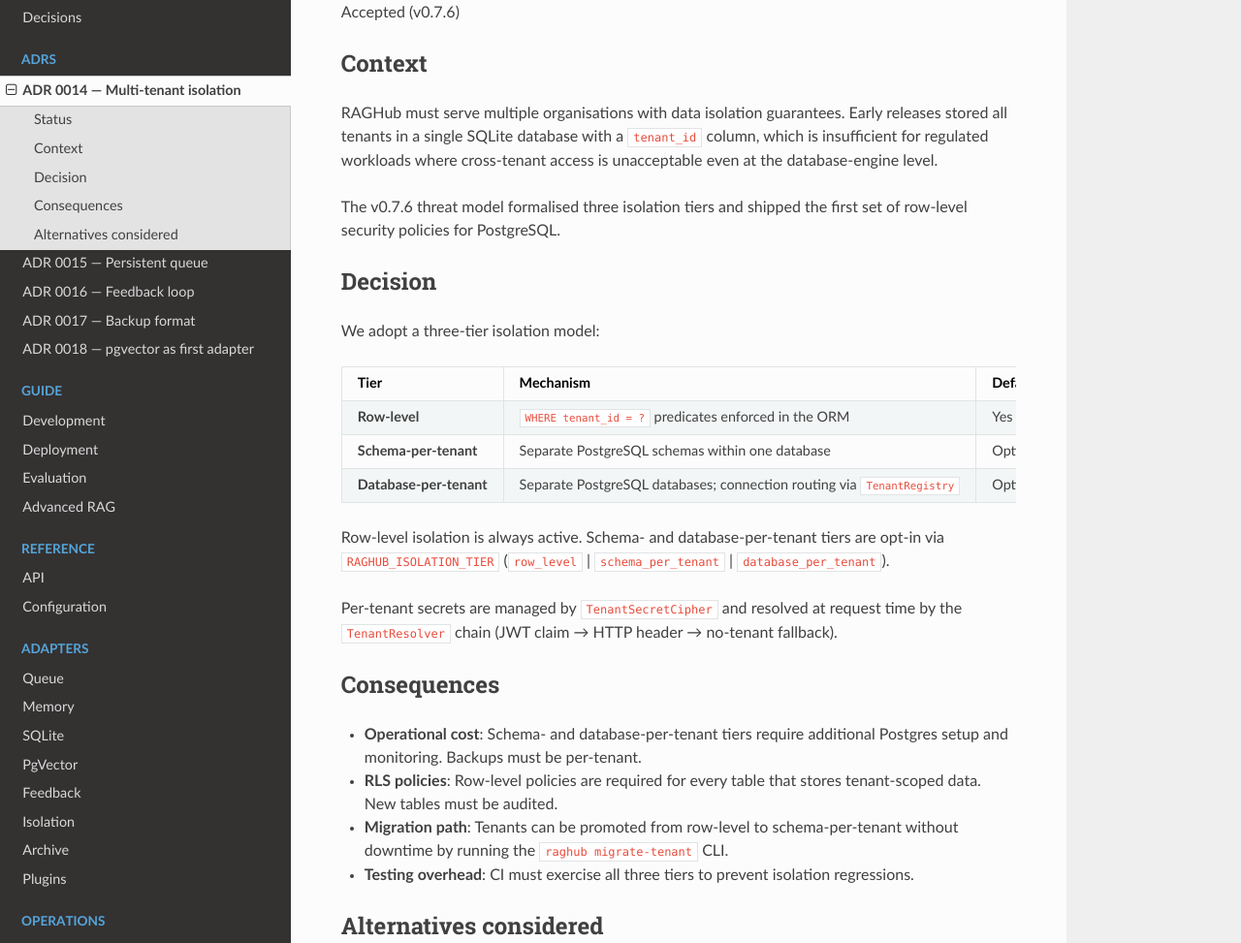
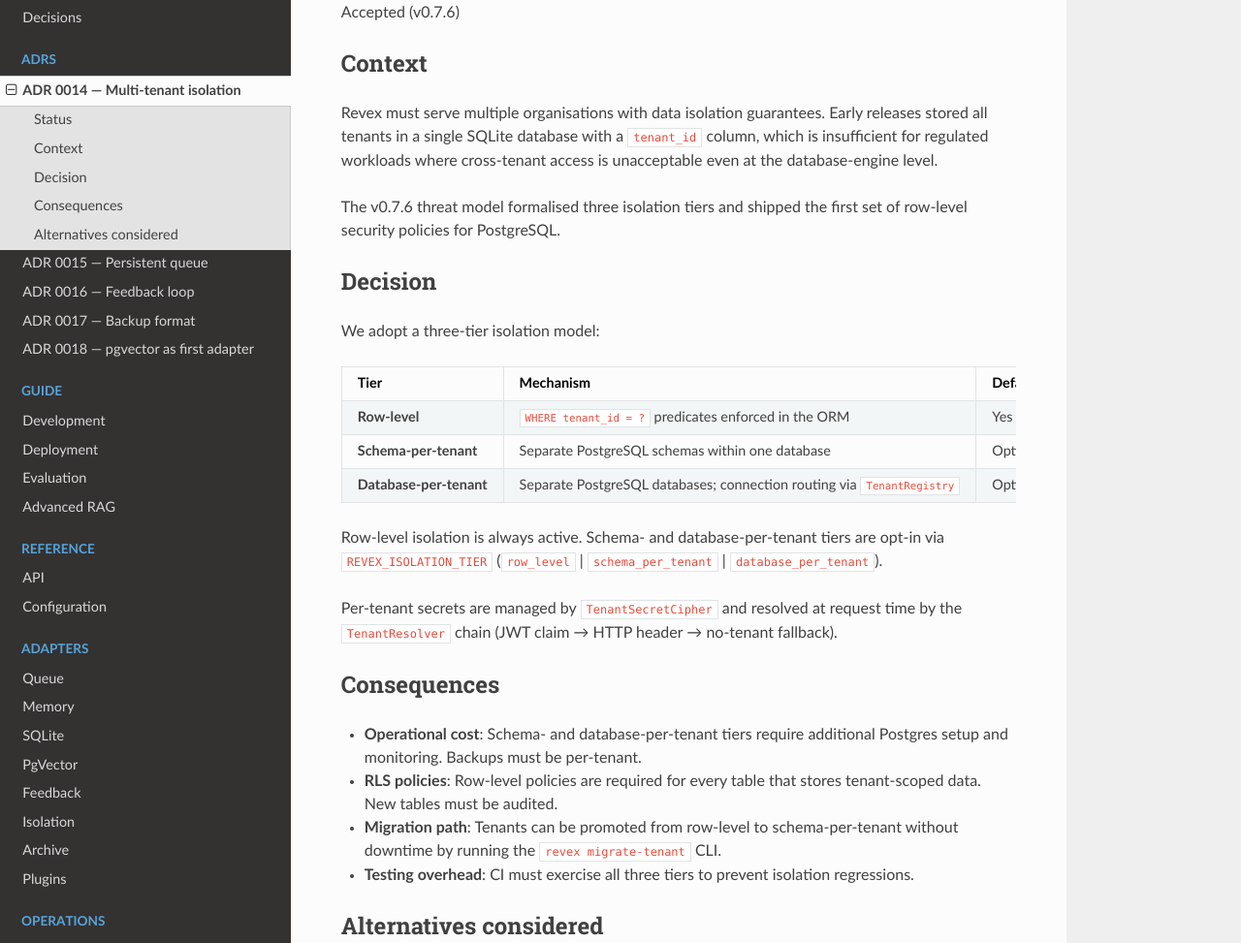
Before and after one commit to sachncs/raghub, an MkDocs documentation site: the page built from docs/adr/0014-multi-tenant-isolation.md, in a window 1280 px wide and 1400 px high. Shown: the part 215-1188 px from the top of the window at 97% size. Built offline with MkDocs 1.6.1, drawn with Linux system fonts in a browser that asks for light colours; nearby versions of some CDN libraries.

Commit message:
docs(rebrand): rename references in 0014-multi-tenant-isolation.md

```diff
--- a/docs/adr/0014-multi-tenant-isolation.md
+++ b/docs/adr/0014-multi-tenant-isolation.md
@@ -6,7 +6,7 @@ Accepted (v0.7.6)
 
 ## Context
 
-RAGHub must serve multiple organisations with data isolation guarantees.
+Revex must serve multiple organisations with data isolation guarantees.
 Early releases stored all tenants in a single SQLite database with a
 `tenant_id` column, which is insufficient for regulated workloads where
 cross-tenant access is unacceptable even at the database-engine level.
@@ -25,7 +25,7 @@ We adopt a three-tier isolation model:
 | **Database-per-tenant** | Separate PostgreSQL databases; connection routing via `TenantRegistry` | Optional |
 
 Row-level isolation is always active. Schema- and database-per-tenant
-tiers are opt-in via `RAGHUB_ISOLATION_TIER` (`row_level` | `schema_per_tenant` |
+tiers are opt-in via `REVEX_ISOLATION_TIER` (`row_level` | `schema_per_tenant` |
 `database_per_tenant`).
 
 Per-tenant secrets are managed by `TenantSecretCipher` and resolved
@@ -40,7 +40,7 @@ at request time by the `TenantResolver` chain (JWT claim → HTTP header
   that stores tenant-scoped data. New tables must be audited.
 - **Migration path**: Tenants can be promoted from row-level to
   schema-per-tenant without downtime by running the
-  `raghub migrate-tenant` CLI.
+  `revex migrate-tenant` CLI.
 - **Testing overhead**: CI must exercise all three tiers to prevent
   isolation regressions.
 
```
